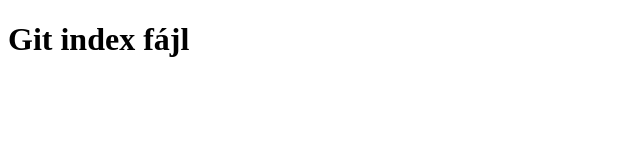
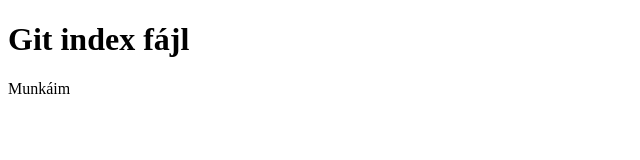
Before and after one commit to LajosPosta/My-first-own-work, a plain HTML site: page index.html in a window 1280 px wide. Shown: the full height of the page, 0-640 px from the left. Drawn offline with Linux system fonts and the light colour scheme.

Commit message:
Munkáim

```diff
--- a/index.html
+++ b/index.html
@@ -7,5 +7,6 @@
 </head>
 <body>
     <h1>Git index fájl</h1>
+    <p>Munkáim</p>
 </body>
 </html>
```
